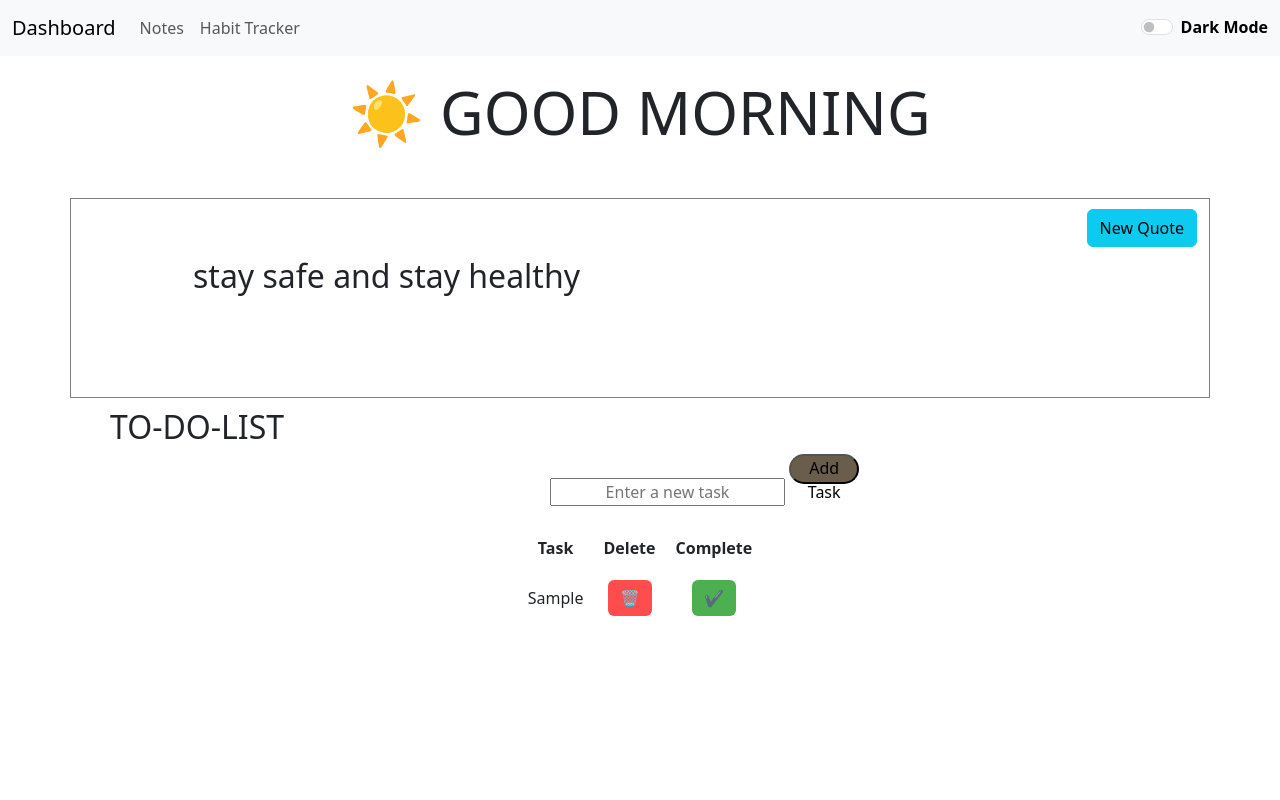
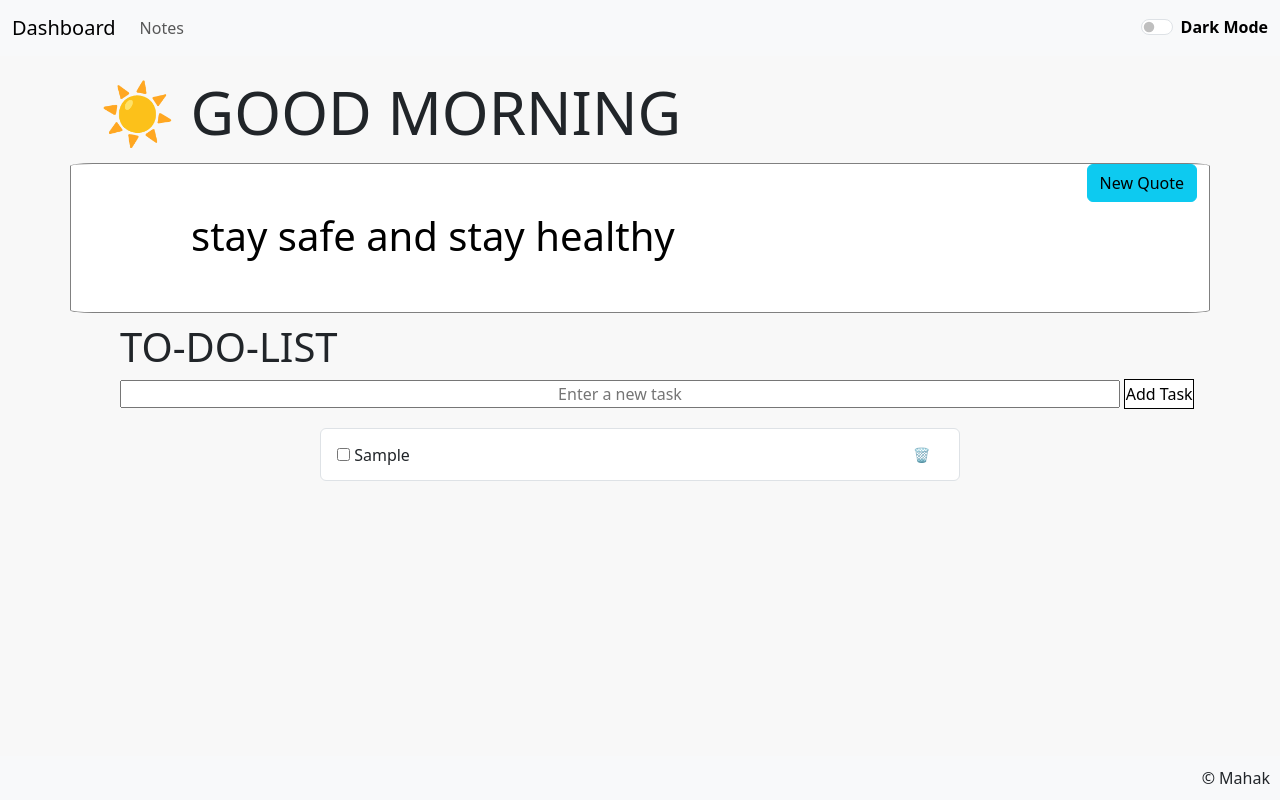
Before and after one commit to Mahak96/productivity-dashboard, a plain HTML site: page index.html in a window 1280 px wide. Both pictures are taken after typing "Sample" into the empty fields and a click on the button "Add Task". Drawn offline with nearby package versions, Linux system fonts and the light colour scheme.

Commit message:
modified

```diff
--- a/index.css
+++ b/index.css
@@ -1,67 +1,81 @@
 * {
-  padding: 0%;
-  margin: 0%;
+  padding: 0;
+  margin: 0;
+  box-sizing: border-box;
 }
-h1{
-    text-align: center;
+
+body {
+  background-color: #F8F8F8;
+}
+
+#quote {
+  color: black;
+}
+
+h1 {
+  margin-left: 100px;
   font-size: 60px;
   margin-top: 20px;
 }
-.container{
-    padding-top: 10px;
-    margin-top: 50px;
-    border:1px solid gray;
-    height:200px;
-    width: 1500px;
+
+.container {
+  padding-left: 0px;
+  margin-top: 15px;
+  border: 1px solid gray;
+  height: 150px;
+  width: 1450px;
+  border-radius: 2%;
+  background-color: white;
 }
-h2{
-    margin-left: 110px;
+
+h2 {
+  font-size: 40px;
+  margin-left: 120px;
   margin-top: 10px;
 }
-#task{
+
+#task {
   text-align: center;
 }
+
 #table {
   margin: 0 auto;
   border-collapse: collapse;
 }
-#input,taskbut{
+
+#input {
+  width: 1000px;
+}
+
+#input {
   text-align: center;
-margin-left: 550px;
+  margin-left: 120px;
   margin-bottom: 20px;
 }
 
 #taskbut {
-  background-color: #6A5D4C;
-  border-radius: 15px;
+  background-color: white;
   height: 30px;
+  border: 1px solid black;
   width: 70px;
 }
+
 #table th,
 #table td {
   padding: 10px;
   text-align: center;
 }
+
 .delete-btn {
-  background-color: #ff4d4d;
   color: white;
-  border: none;
   padding: 6px 12px;
   border-radius: 6px;
   cursor: pointer;
 }
-.complete-btn {
-  background-color: #4CAF50;
-  color: white;
-  border: none;
-  padding: 6px 12px;
-  border-radius: 6px;
-  cursor: pointer;
-}
+
 #taskbut:hover,
 #new-quote:hover {
-  background-color: #8D7B68;
-  color: white;
+  border: 1px solid black;
   cursor: pointer;
   transform: scale(1.05);
   transition: all 0.3s ease;
@@ -71,19 +85,35 @@ margin-bottom: 20px;
   font-weight: 600;
   transition: color 0.5s ease;
 }
+
 body:not(.dark-mode) #toggleLabel {
   color: black;
 }
+
 body.dark-mode #toggleLabel {
   color: black;
 }
+
 .completed {
   text-decoration: line-through;
   color: gray;
 }
+
+footer {
+  position: fixed;
+  bottom: 0;
+  right: 0;
+  width: 100%;
+  text-align: right;
+  background-color: #f8f9fa;
+  padding: 10px;
+}
+
+
 @media (max-width: 768px) {
   h1 {
-    font-size: 40px;
+    font-size: 30px;
+    margin-left: 20px;
   }
 
   .container {
@@ -116,7 +146,8 @@ body.dark-mode #toggleLabel {
 
 @media (max-width: 480px) {
   h1 {
-    font-size: 30px;
+    font-size: 20px;
+    margin-left: 10px;
   }
 
   h2 {
--- a/index.html
+++ b/index.html
@@ -22,10 +22,10 @@
         <ul class="navbar-nav me-auto mb-2 mb-lg-0">
           <li class="nav-item">
             <a class="nav-link " aria-current="page" href="notes.html"> Notes</a>
-          </li>
+          <!-- </li>
           <li class="nav-item">
             <a class="nav-link" href="schedule.html">Habit Tracker</a>
-          </li>
+          </li> -->
 
         </ul>
 
@@ -47,20 +47,11 @@
   <h2>TO-DO-LIST</h2>
   <input id="input" type="text" placeholder="Enter a new task" />
   <button id="taskbut">Add Task</button>
-  <section id="task">
-    <table id="table">
-      <thead id="tea">
-        <tr>
-          <th>Task</th>
-          <th>Delete</th>
-          <th>Complete</th>
-        </tr>
-      </thead>
-      <tbody>
-      </tbody>
-    </table>
-  </section>
-  <br>
+  <ul id="tasks" class="list-group w-50 mx-auto">
+
+    </ul>
+      <footer>&copy; Mahak </footer>
+
   <script src="https://cdn.jsdelivr.net/npm/bootstrap@5.3.7/dist/js/bootstrap.bundle.min.js"
     integrity="sha384-ndDqU0Gzau9qJ1lfW4pNLlhNTkCfHzAVBReH9diLvGRem5+R9g2FzA8ZGN954O5Q"
     crossorigin="anonymous"></script>
--- a/index.js
+++ b/index.js
@@ -1,23 +1,26 @@
 let greeting = document.getElementById("greeting");
-// let body = document.querySelector("body");
 let quote = document.getElementById("quote");
 let QuoteBtn = document.getElementById("new-quote");
-let btn = document.getElementById("toggle");
 let body = document.body;
+let tasksList = document.getElementById("tasks");
+let input = document.getElementById("input");
+let addBtn = document.getElementById("taskbut");
 
-//greeting
+let tasks = JSON.parse(localStorage.getItem("tasks")) || [];
+
+// Greeting based on time
 let date = new Date();
-console.log(date);
 let hours = date.getHours();
-console.log(hours);
+
 if (hours >= 0 && hours < 12) {
-  greeting.innerHTML = "☀️ GOOD MORNING"
+  greeting.innerHTML = "☀️ GOOD MORNING";
 } else if (hours >= 12 && hours < 18) {
-  greeting.innerHTML = "🌤️ GOOD AFTERNOON"
+  greeting.innerHTML = "🌤️ GOOD AFTERNOON";
 } else {
-  greeting.innerHTML = "🌙 GOOD EVENING"
+  greeting.innerHTML = "🌙 GOOD EVENING";
 }
-//quote generator
+
+// Quotes
 const quotesArray = [
   "Push yourself, because no one else is going to do it for you.",
   "Success doesn’t just find you. You have to go out and get it.",
@@ -30,22 +33,14 @@ const quotesArray = [
   "Dream big. Work hard. Stay focused.",
   "Discipline is the bridge between goals and accomplishment."
 ];
+
 function showRandomQuote() {
   let index = Math.floor(Math.random() * quotesArray.length);
   quote.innerText = quotesArray[index];
 }
-
 QuoteBtn.addEventListener("click", showRandomQuote);
 
-//task add
-let tableBody = document.querySelector("#table tbody");
-let addBtn = document.getElementById("taskbut");
-
-
-
-let tasks = JSON.parse(localStorage.getItem("tasks")) || [];
-loadTasksFromStorage();
-
+// Add Task
 addBtn.addEventListener("click", function () {
   let taskText = input.value.trim();
   if (taskText === "") return;
@@ -54,69 +49,47 @@ addBtn.addEventListener("click", function () {
   tasks.push(taskObj);
   localStorage.setItem("tasks", JSON.stringify(tasks));
 
-  addTaskToTable(taskObj);
+  addTaskToList(taskObj);
   input.value = "";
 });
 
-function addTaskToTable(taskObj, index = tasks.length - 1) {
-  let newRow = document.createElement("tr");
-  newRow.innerHTML = `
-    <td class="${taskObj.completed ? 'completed' : ''}">${taskObj.task}</td>
-    <td><button class="delete-btn">🗑️</button></td>
-    <td><button class="complete-btn">✔️</button></td>
-  `;
-  tableBody.appendChild(newRow);
+function addTaskToList(taskObj, index = tasks.length - 1) {
+  let newItem = document.createElement("li");
+  newItem.className = "list-group-item";
 
-  // Delete Button
-  newRow.querySelector(".delete-btn").addEventListener("click", function () {
-    newRow.remove();
+  newItem.innerHTML = `
+    <div class="d-flex justify-content-between align-items-center">
+      <div>
+        <input type="checkbox" class="complete-checkbox" ${taskObj.completed ? "checked" : ""}> ${taskObj.task}
+      </div>
+     <button class="btn btn-sm delete-btn">🗑️</button>
+    </div>`;
+
+  // Delete task
+  newItem.querySelector(".delete-btn").addEventListener("click", function () {
+    newItem.remove();
     tasks.splice(index, 1);
+    localStorage.setItem("tasks", JSON.stringify(tasks));
+    reloadTasks(); // optional to refresh the order
+  });
+
+  // Mark complete
+  newItem.querySelector(".complete-checkbox").addEventListener("change", function (e) {
+    tasks[index].completed = e.target.checked;
     localStorage.setItem("tasks", JSON.stringify(tasks));
   });
 
-  // Complete Button
-  newRow.querySelector(".complete-btn").addEventListener("click", function () {
-    let taskCell = newRow.querySelector("td");
-    taskCell.classList.toggle("completed");
-
-
-    tasks[index].completed = !tasks[index].completed;
-    localStorage.setItem("tasks", JSON.stringify(tasks));
-  });
+  tasksList.appendChild(newItem);
 }
 
 function loadTasksFromStorage() {
-  tasks.forEach((taskObj, index) => {
-    addTaskToTable(taskObj, index);
-  });
+  tasksList.innerHTML = ""; // Clear old
+  tasks.forEach((taskObj, index) => addTaskToList(taskObj, index));
 }
 
-//toggle button
-// let toggleSwitch = document.getElementById("checkNativeSwitch");
-// let toggleLabel = document.getElementById("toggleLabel");
+function reloadTasks() {
+  loadTasksFromStorage(); // Simple wrapper
+}
 
-// toggleSwitch.addEventListener("change", () => {
-//   if (toggleSwitch.checked) {
-//     // Apply dark mode
-//     body.classList.add("dark-mode");
-//     body.style.backgroundColor = "black";
-//     body.style.color = "white";
-//     quote.style.color = "white";
-//     greeting.style.color = "white";
-//     toggleLabel.textContent = "Light Mode";
-//     toggleLabel.classList.remove("text-dark");
-//     toggleLabel.classList.add("text-light");
-//     toggleLabel.style.color = "white";
-//   } else {
-//     // Light mode
-//     body.classList.remove("dark-mode");
-//     body.style.backgroundColor = "white";
-//     body.style.color = "black";
-//     quote.style.color = "black";
-//     greeting.style.color = "black";
-//     toggleLabel.textContent = "Dark Mode";
-//     toggleLabel.classList.remove("text-light");
-//     toggleLabel.classList.add("text-dark");
-//     toggleLabel.style.color = "black";
-//   }
-// });
+// Initial Load
+loadTasksFromStorage();
--- a/notes.css
+++ b/notes.css
@@ -1,6 +1,22 @@
 h1{
     text-align: center;
     font-size: 80px;
+}
+ body{
+    background-color: #F8F8F8;
+  }
+body.dark-mode #floatingTextarea2:hover {
+    cursor:context-menu;
+
+  }
+  footer {
+  position: fixed;
+  bottom: 0;
+  right: 0;
+  width: 100%;
+  text-align: right;
+  background-color: #f8f9fa;
+  padding: 10px;
 }
 @media (max-width: 768px) {
   h1 {
--- a/schedule.css
+++ b/schedule.css
@@ -1,4 +1,4 @@
-#button {
+/* #button {
     margin-right: 50px !important;
     height: 40px;
     margin-bottom: 5px;
@@ -67,3 +67,4 @@
     font-size: 18px;
   }
 }
+ */
--- a/script.js
+++ b/script.js
@@ -1,7 +1,9 @@
+document.addEventListener("DOMContentLoaded", () => {
 
 let toggleSwitch = document.getElementById("checkNativeSwitch");
 let toggleLabel = document.getElementById("toggleLabel");
 let list = document.getElementsByClassName("list-group-item");
+quote=document.getElementById("quote")
 body = document.body;
 textarea = document.getElementById("floatingTextarea2");
 window.onload = () => {
@@ -34,7 +36,7 @@ function enableDarkMode() {
 
 function disableDarkMode() {
   body.classList.remove("dark-mode", "bg-dark", "text-light");
-  body.style.backgroundColor = "white";
+  body.style.backgroundColor = "#F8F8F8";
   body.style.color = "black";
   toggleLabel.textContent = "Dark Mode";
   toggleLabel.classList.remove("text-light");
@@ -42,4 +44,6 @@ function disableDarkMode() {
   toggleLabel.style.color = "black";
   if (textarea) textarea.style.backgroundColor = "white";
   localStorage.setItem("darkMode", "false");
+
 }
+});
```
Also changed, not shown: notes.html (+6 -4 lines), notes.js (+3 -17 lines), schedule.html (+2 -2 lines), schedule.js (+39 -39 lines). Lines whose indentation alone changed are shown as unchanged.
